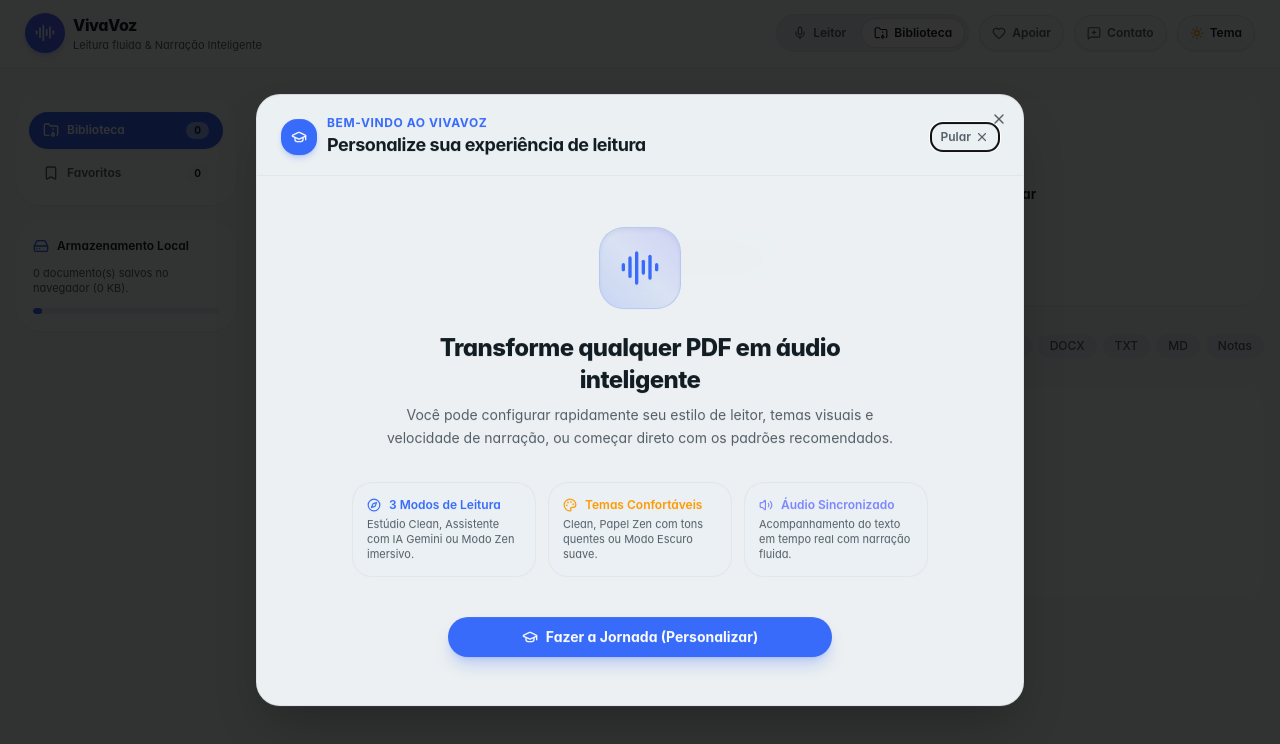
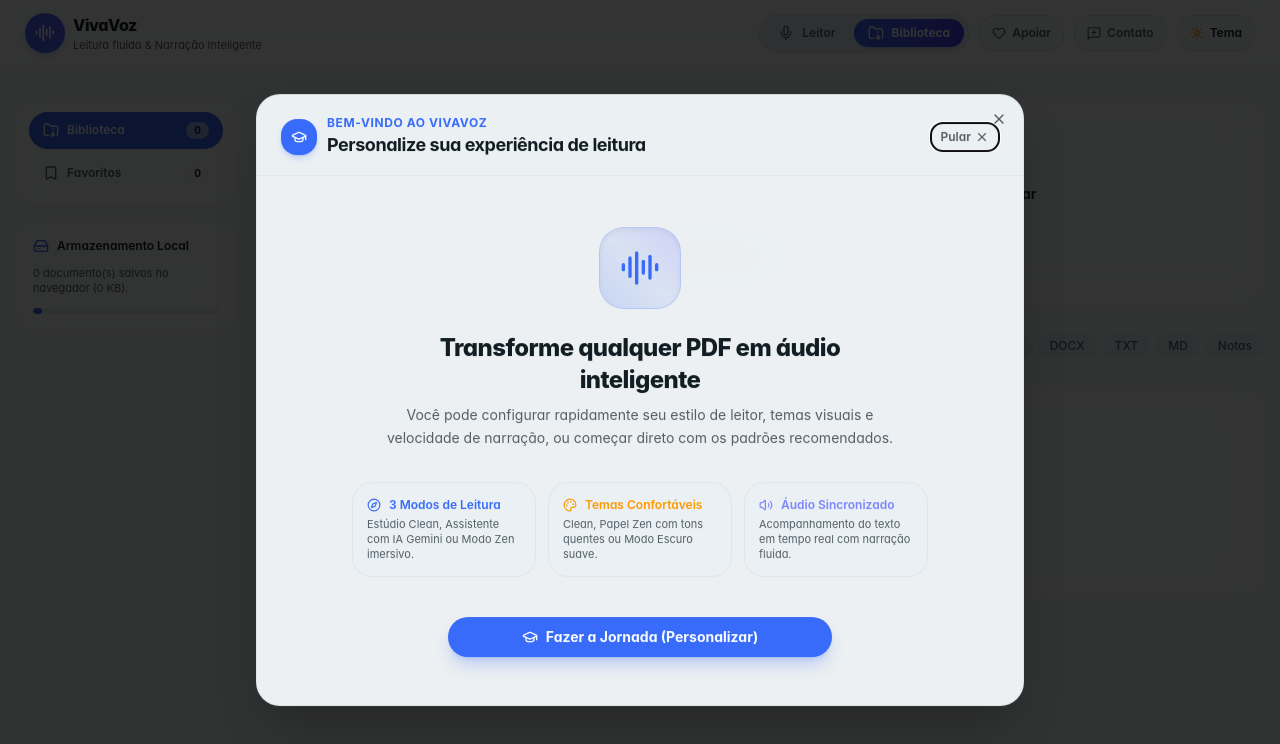
Before and after one commit to arielsardinha/viva-voz, a Next.js app: page /leituras in a window 1280 px wide. Shown: the top 744 px of the page. Built offline with nearby package versions, Linux system fonts and the light colour scheme.

Commit message:
feat: add AppHeader component with navigation, theme switcher, and support links

```diff
--- a/src/components/pdf-reader/app-header.tsx
+++ b/src/components/pdf-reader/app-header.tsx
@@ -73,32 +73,53 @@
 
         {/* Center/Right Nav Links & Actions */}
         <div className="flex items-center gap-1.5 sm:gap-2.5">
-          <nav aria-label="Navegação principal" className="flex items-center gap-0.5 sm:gap-1 rounded-2xl bg-secondary/80 p-1 border border-border/60">
+          <nav
+            aria-label="Navegação principal"
+            className="flex items-center gap-1 rounded-2xl bg-secondary/80 dark:bg-secondary/60 p-1 border border-border/80 shadow-xs backdrop-blur-xs"
+          >
             <Link
               href="/"
+              data-cy="nav-link-reader"
               aria-current={isReader ? "page" : undefined}
               className={cn(
-                "flex items-center gap-1 sm:gap-1.5 rounded-xl px-2.5 sm:px-3 py-1.5 text-xs font-semibold transition-all",
+                "group relative flex items-center gap-1.5 sm:gap-2 rounded-xl px-3 sm:px-3.5 py-1.5 text-xs font-semibold transition-all duration-200",
                 isReader
-                  ? "bg-card text-foreground shadow-xs ring-1 ring-border"
-                  : "text-muted-foreground hover:text-foreground hover:bg-card/50"
+                  ? "bg-gradient-to-r from-accent to-indigo-600 text-accent-foreground shadow-sm shadow-accent/25 font-bold"
+                  : "text-muted-foreground hover:text-foreground hover:bg-background/80"
               )}
             >
-              <Mic className="size-3.5" aria-hidden="true" />
+              <Mic
+                className={cn(
+                  "size-3.5 sm:size-4 shrink-0 transition-transform duration-200 group-hover:scale-110",
+                  isReader
+                    ? "text-accent-foreground"
+                    : "text-muted-foreground group-hover:text-accent"
+                )}
+                aria-hidden="true"
+              />
               <span>Leitor</span>
             </Link>
 
             <Link
               href="/leituras"
+              data-cy="nav-link-library"
               aria-current={isLibrary ? "page" : undefined}
               className={cn(
-                "flex items-center gap-1 sm:gap-1.5 rounded-xl px-2.5 sm:px-3 py-1.5 text-xs font-semibold transition-all",
+                "group relative flex items-center gap-1.5 sm:gap-2 rounded-xl px-3 sm:px-3.5 py-1.5 text-xs font-semibold transition-all duration-200",
                 isLibrary
-                  ? "bg-card text-foreground shadow-xs ring-1 ring-border"
-                  : "text-muted-foreground hover:text-foreground hover:bg-card/50"
+                  ? "bg-gradient-to-r from-accent to-indigo-600 text-accent-foreground shadow-sm shadow-accent/25 font-bold"
+                  : "text-muted-foreground hover:text-foreground hover:bg-background/80"
               )}
             >
-              <FolderArchive className="size-3.5" aria-hidden="true" />
+              <FolderArchive
+                className={cn(
+                  "size-3.5 sm:size-4 shrink-0 transition-transform duration-200 group-hover:scale-110",
+                  isLibrary
+                    ? "text-accent-foreground"
+                    : "text-muted-foreground group-hover:text-accent"
+                )}
+                aria-hidden="true"
+              />
               <span>Biblioteca</span>
             </Link>
           </nav>
```
